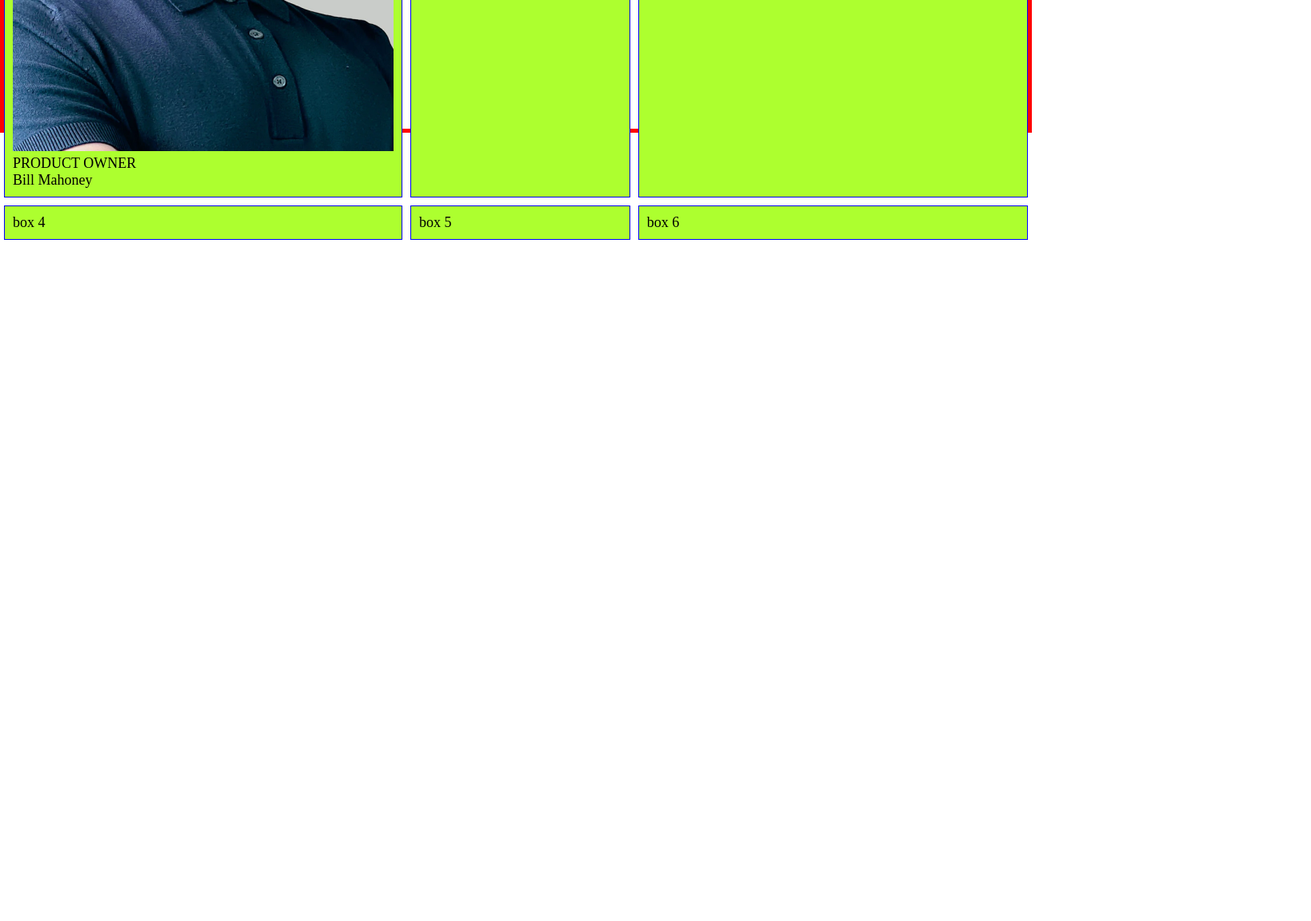
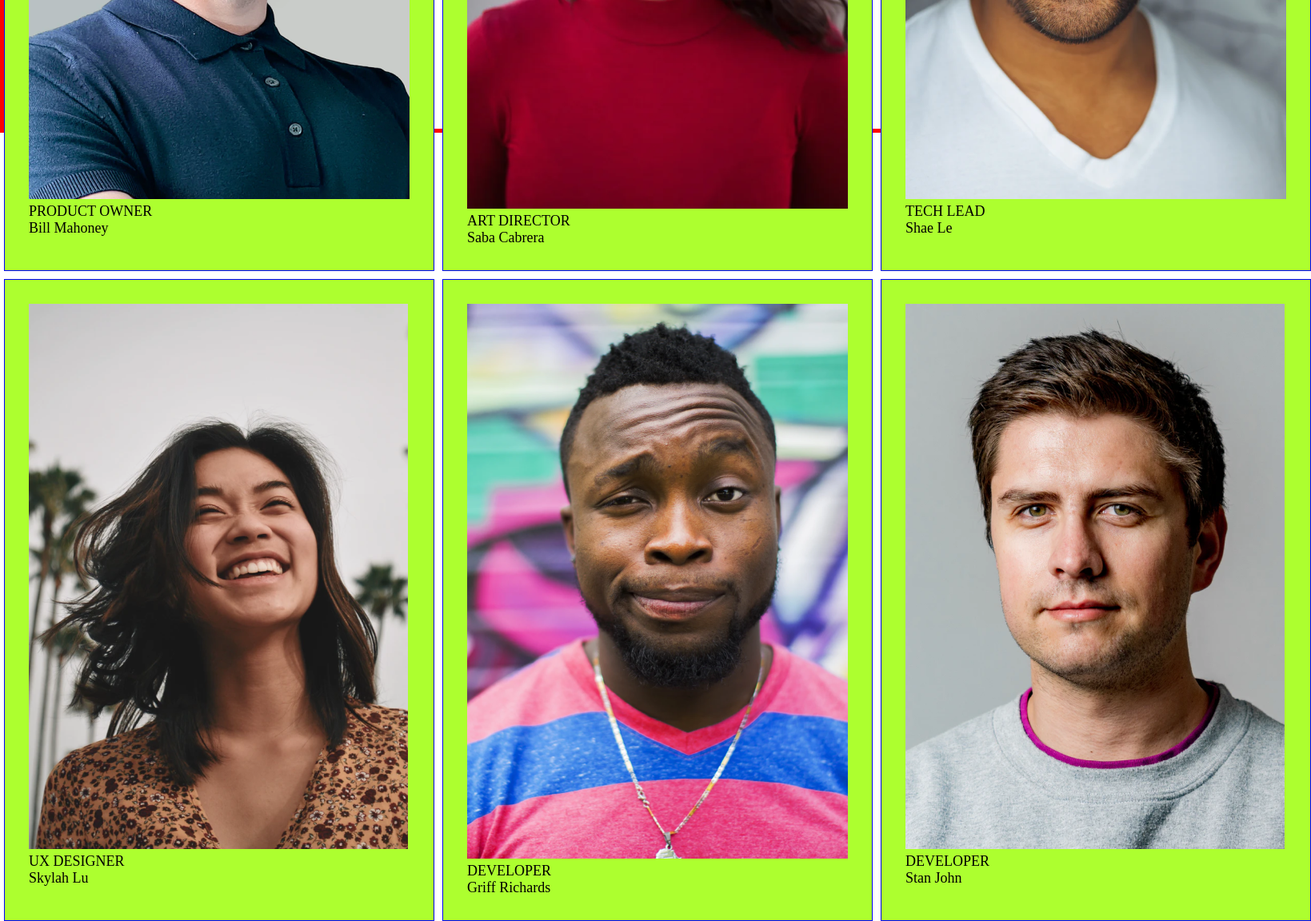
Before and after one commit to 1kenz/team-member-grid, a plain HTML site: page index.html in a window 1280 px wide. Shown: the part 604-1756 px from the top of the page at 80% size, 1639 px wide, since content can reach past the window. Before the commit the page ends 904 px from the top, so only its background shows below. Drawn offline with Linux system fonts and the light colour scheme.

Commit message:
adding photos

```diff
--- a/index.html
+++ b/index.html
@@ -19,15 +19,29 @@
         </header>
         <div class="container__box1">
             <img src="./img/photo1.png" alt="bill-mahoney">
-            <p>
-                PRODUCT OWNER</p>
+            <p>PRODUCT OWNER</p>
             <p>Bill Mahoney</p>
         </div>
-        <div class="container__box2">box 2</div>
-        <div class="container__box3">box 3</div>
-        <div class="container__box4">box 4</div>
-        <div class="container__box5">box 5</div>
-        <div class="container__box6">box 6</div>
+        <div class="container__box2"> <img src="./img/photo2.png" alt="Saba-Cabrera">
+            <p>ART DIRECTOR</p>
+            <p>Saba Cabrera</p>
+        </div>
+        <div class="container__box3"> <img src="./img/photo3.png" alt="Shae-Le">
+            <p>TECH LEAD</p>
+            <p>Shae Le</p>
+        </div>
+        <div class="container__box4"> <img src="./img/photo4.png" alt="Skylah-Lu">
+            <p>UX DESIGNER</p>
+            <p>Skylah Lu</p>
+        </div>
+        <div class="container__box5"> <img src="./img/photo5.png" alt="Griff-Richards">
+            <p>DEVELOPER</p>
+            <p>Griff Richards</p>
+        </div>
+        <div class="container__box6"> <img src="./img/photo6.png" alt="Stan-John">
+            <p>DEVELOPER</p>
+            <p>Stan John</p>
+        </div>
     </div>
 </body>
 
--- a/sass/main.scss
+++ b/sass/main.scss
@@ -24,7 +24,7 @@
 .container>* {
     border: 1px solid blue;
     background-color: greenyellow;
-    padding: 10px;
+    padding: 30px;
 }
 
 .container__header1 {
```
Also changed, not shown: main.css.
